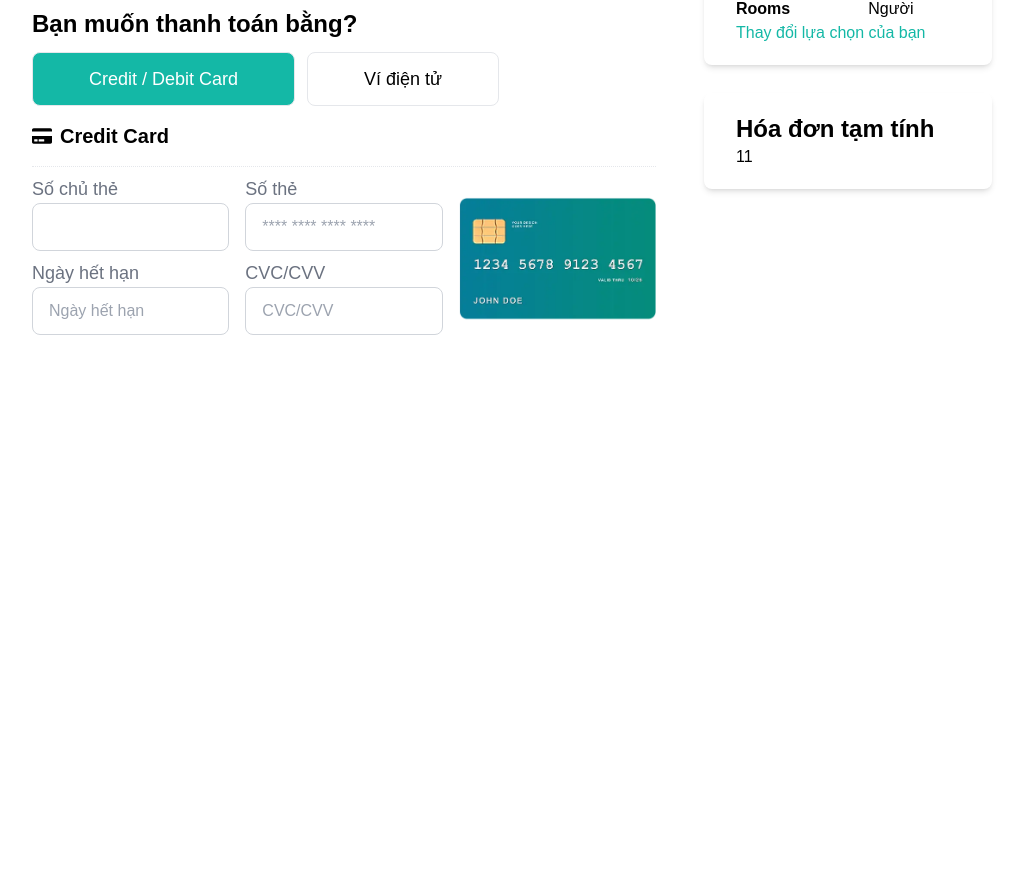
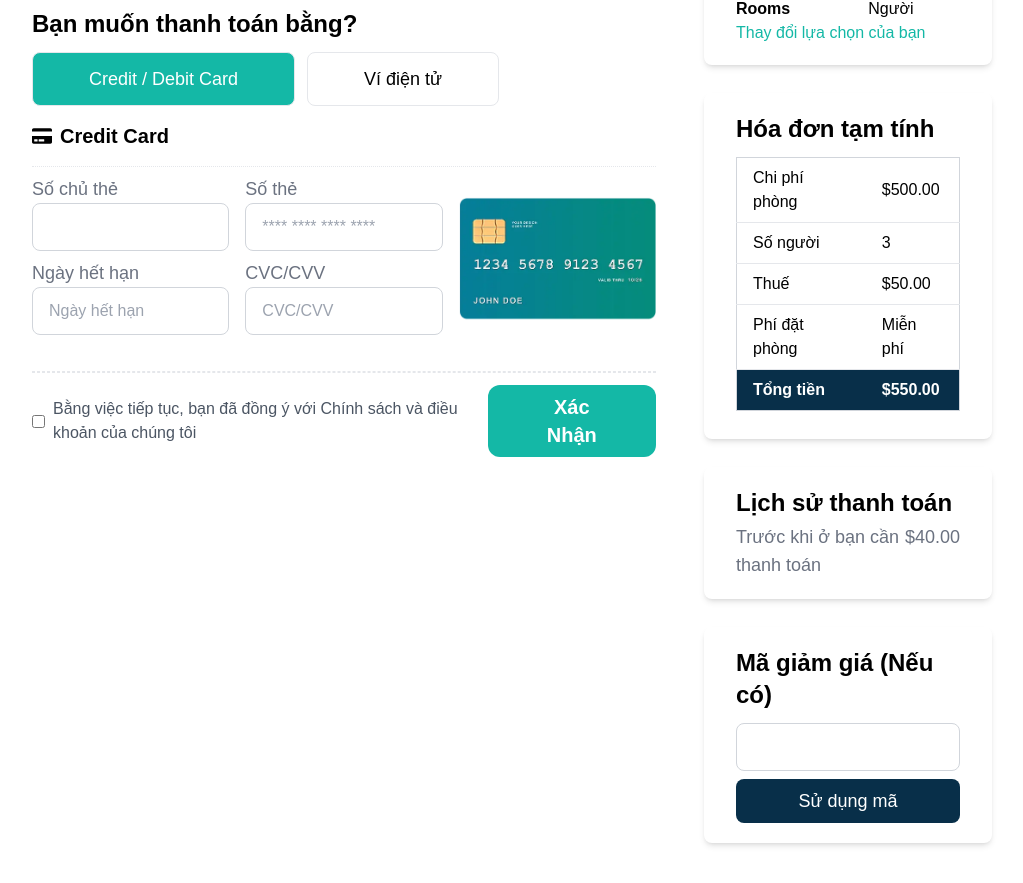
Before and after one commit to nlinh34/Fe-Tour-Xperience, a React (Vite) app: page /booking in a window 1280 px wide. Shown: the part 1179-2062 px from the top of the page, without its empty margins (128-1151 px from the left). Before the commit the page ends 1554 px from the top, so only its background shows below. Built offline with nearby package versions, Linux system fonts and the light colour scheme; a web font is replaced by a local one.

Commit message:
chore: update form for booking page (done)

```diff
--- a/src/components/website/booking/TabPayment.tsx
+++ b/src/components/website/booking/TabPayment.tsx
@@ -9,7 +9,7 @@ const TabPayment: React.FC<object> = () => {
         setActiveTab(tab)
     }
     return (
-        <div>
+        <div className='max-w-screen mx-auto'>
             <div className='flex flex-row gap-3 mt-3'>
                 <button
                     onClick={() => handleTabClick('tab1')}
@@ -60,8 +60,8 @@ const TabPayment: React.FC<object> = () => {
                                     />
                                 </div>
                             </div>
-                            <div className='mt-4'>
-                                <img src={card} alt="" />
+                            <div className='mt-4 flex justify-center items-center'>
+                                <img src={card} alt="" className='w-full h-auto object-contain' style={{ maxHeight: '150px' }}  />
                             </div>
                         </div>
                     </div>
--- a/src/components/website/booking/booking.tsx
+++ b/src/components/website/booking/booking.tsx
@@ -104,6 +104,19 @@ const BookingPage: React.FC<object> = () => {
                     <div className='mt-2'>
                         <h1 className='text-2xl font-semibold'>Bạn muốn thanh toán bằng?</h1>
                         <TabPayment />
+                        <div className='border border-dashed mt-9' />
+                        <div className='flex flex-row justify-between mt-3'>
+                            <div className=' flex flex-row gap-2 items-center'>
+                                <input type="checkbox" />
+                                <p className='text-gray-600'>
+                                    Bằng việc tiếp tục, bạn đã đồng ý với Chính sách và điều khoản của chúng tôi
+                                </p>
+
+                            </div>
+                            <button className="px-12 py-2 rounded-xl bg-teal-500 text-white font-semibold text-xl hover:bg-yellow-300 cursor-pointer">
+                                Xác Nhận
+                            </button>
+                        </div>
                     </div>
                 </div>
                 <div className='flex flex-col gap-7'>
@@ -161,10 +174,48 @@ const BookingPage: React.FC<object> = () => {
                     <div className='shadow-md px-8 py-5 rounded-lg'>
                         <div>
                             <p className='font-semibold text-2xl'>Hóa đơn tạm tính</p>
-                            <div className="grid grid-cols-2 divide-x divide-gray-200 ">
-                                <p className=''>11</p>
+                            <div className="mt-3 mb-2">
+                                <table className='min-w-full border border-gray-300'>
+                                    <tbody className='divide-y divide-gray-200'>
+                                        <tr>
+                                            <td className='px-4 py-2 font-medium'>Chi phí phòng</td>
+                                            <td className='px-4 py-2'>$500.00</td>
+                                        </tr>
+                                        <tr>
+                                            <td className='px-4 py-2 font-medium'>Số người</td>
+                                            <td className='px-4 py-2'>3</td>
+                                        </tr>
+                                        <tr>
+                                            <td className='px-4 py-2 font-medium'>Thuế</td>
+                                            <td className='px-4 py-2'>$50.00</td>
+                                        </tr>
+                                        <tr>
+                                            <td className='px-4 py-2 font-medium'>Phí đặt phòng</td>
+                                            <td className='px-4 py-2'>Miễn phí</td>
+                                        </tr>
+                                        <tr className='bg-sky-950 text-white'>
+                                            <td className='px-4 py-2 font-bold'>Tổng tiền</td>
+                                            <td className='px-4 py-2 font-bold'>$550.00</td>
+                                        </tr>
+                                    </tbody>
+                                </table>
                             </div>
-
+                        </div>
+                    </div>
+                    <div className='shadow-md px-8 py-5 rounded-lg'>
+                        <h1 className='font-semibold text-2xl'>Lịch sử thanh toán</h1>
+                        <div className='flex flex-row justify-between text-lg mt-1 text-gray-500'>
+                            <p>Trước khi ở bạn cần thanh toán</p>
+                            <p>$40.00</p>
+                        </div>
+                    </div>
+                    <div className='shadow-md px-8 py-5 rounded-lg'>
+                        <h1 className='font-semibold text-2xl'>Mã giảm giá (Nếu có)</h1>
+                        <div className='flex flex-col justify-center gap-2 mt-3 text-lg text-gray-500'>
+                            <input type="text"
+                                className="input input-bordered w-full border border-solid border-gray-300 focus:outline-none focus:border-gray-400"
+                            />
+                            <button className='bg-sky-950 text-white rounded-lg py-2 hover:bg-yellow-300 w-auto'>Sử dụng mã</button>
                         </div>
                     </div>
                 </div>
```
Also changed, not shown: 1 other file (tests, documents, lock files or other folders).
